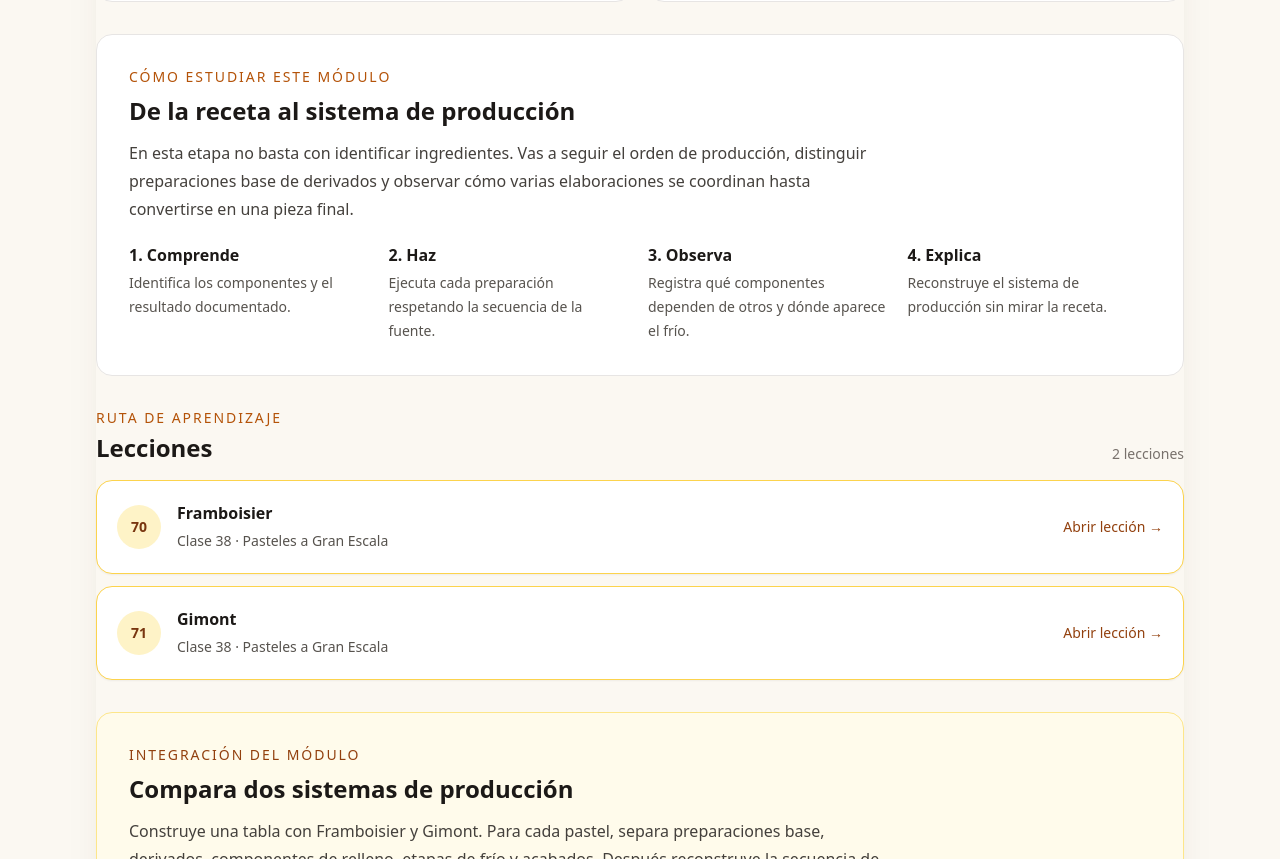
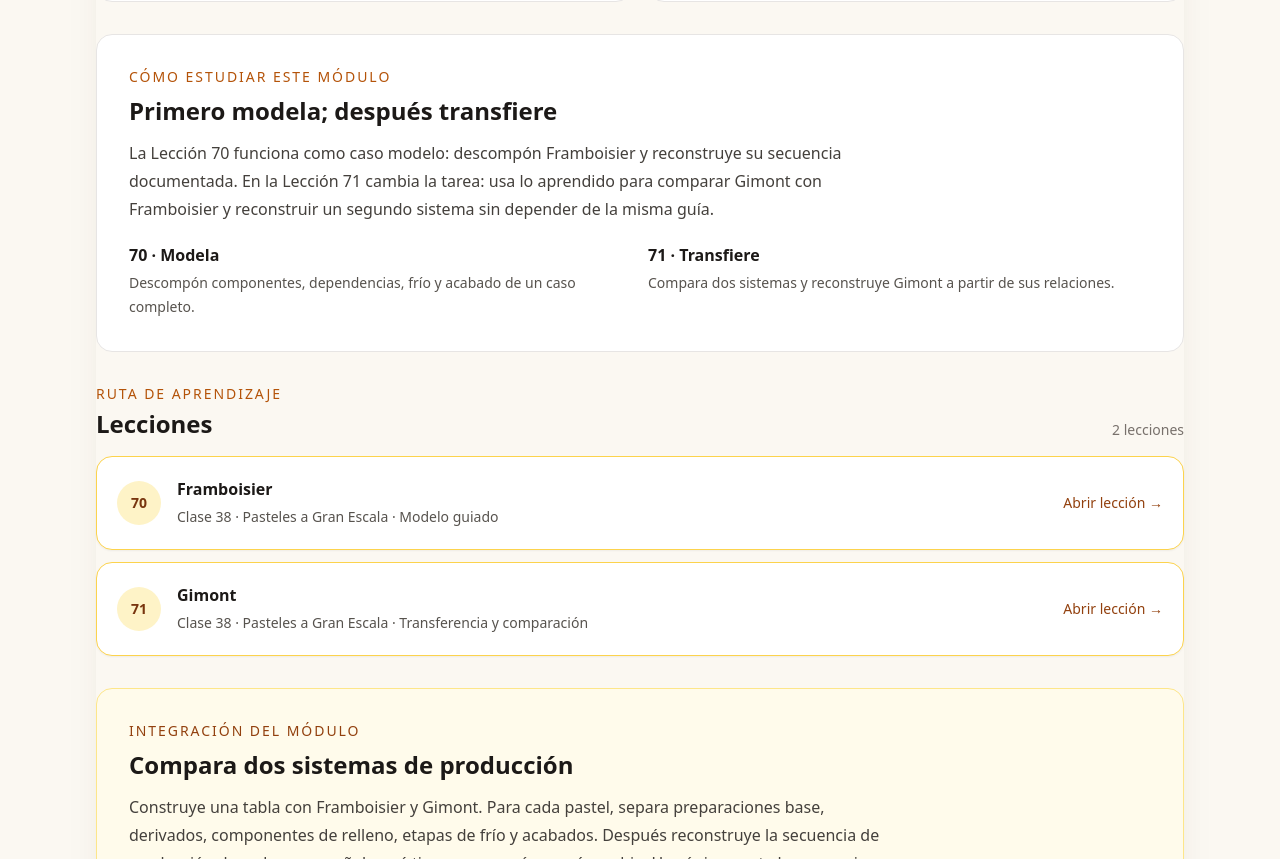
Before and after one commit to Drworm82/CursoPanadero, a Next.js app: page /modulo-9 in a window 1280 px wide. Shown: the part 471-1330 px from the top of the page. Built offline with nearby package versions, Linux system fonts and the light colour scheme; no server answers.

Commit message:
Ajustar progresión pedagógica del Módulo 9

```diff
--- a/pages/modulo-9.js
+++ b/pages/modulo-9.js
@@ -8,8 +8,8 @@ const moduleInfo = {
 };
 
 const lessons = [
-  ['70', 'Framboisier', 'Clase 38 · Pasteles a Gran Escala', '/leccion-framboisier', true],
-  ['71', 'Gimont', 'Clase 38 · Pasteles a Gran Escala', '/leccion-gimont', true],
+  ['70', 'Framboisier', 'Clase 38 · Pasteles a Gran Escala · Modelo guiado', '/leccion-framboisier', true],
+  ['71', 'Gimont', 'Clase 38 · Pasteles a Gran Escala · Transferencia y comparación', '/leccion-gimont', true],
 ];
 
 export default function ModuleNinePage() {
@@ -29,13 +29,11 @@ export default function ModuleNinePage() {
 
         <section className="rounded-2xl border border-stone-200 bg-white p-6 sm:p-8">
           <p className="text-sm font-medium uppercase tracking-[0.14em] text-amber-700">Cómo estudiar este módulo</p>
-          <h2 className="mt-2 text-2xl font-semibold text-stone-900">De la receta al sistema de producción</h2>
-          <p className="mt-3 max-w-3xl leading-7 text-stone-700">En esta etapa no basta con identificar ingredientes. Vas a seguir el orden de producción, distinguir preparaciones base de derivados y observar cómo varias elaboraciones se coordinan hasta convertirse en una pieza final.</p>
-          <div className="mt-5 grid gap-4 md:grid-cols-4">
-            <div><p className="font-semibold text-stone-900">1. Comprende</p><p className="mt-1 text-sm leading-6 text-stone-600">Identifica los componentes y el resultado documentado.</p></div>
-            <div><p className="font-semibold text-stone-900">2. Haz</p><p className="mt-1 text-sm leading-6 text-stone-600">Ejecuta cada preparación respetando la secuencia de la fuente.</p></div>
-            <div><p className="font-semibold text-stone-900">3. Observa</p><p className="mt-1 text-sm leading-6 text-stone-600">Registra qué componentes dependen de otros y dónde aparece el frío.</p></div>
-            <div><p className="font-semibold text-stone-900">4. Explica</p><p className="mt-1 text-sm leading-6 text-stone-600">Reconstruye el sistema de producción sin mirar la receta.</p></div>
+          <h2 className="mt-2 text-2xl font-semibold text-stone-900">Primero modela; después transfiere</h2>
+          <p className="mt-3 max-w-3xl leading-7 text-stone-700">La Lección 70 funciona como caso modelo: descompón Framboisier y reconstruye su secuencia documentada. En la Lección 71 cambia la tarea: usa lo aprendido para comparar Gimont con Framboisier y reconstruir un segundo sistema sin depender de la misma guía.</p>
+          <div className="mt-5 grid gap-4 md:grid-cols-2">
+            <div><p className="font-semibold text-stone-900">70 · Modela</p><p className="mt-1 text-sm leading-6 text-stone-600">Descompón componentes, dependencias, frío y acabado de un caso completo.</p></div>
+            <div><p className="font-semibold text-stone-900">71 · Transfiere</p><p className="mt-1 text-sm leading-6 text-stone-600">Compara dos sistemas y reconstruye Gimont a partir de sus relaciones.</p></div>
           </div>
         </section>
 
```
